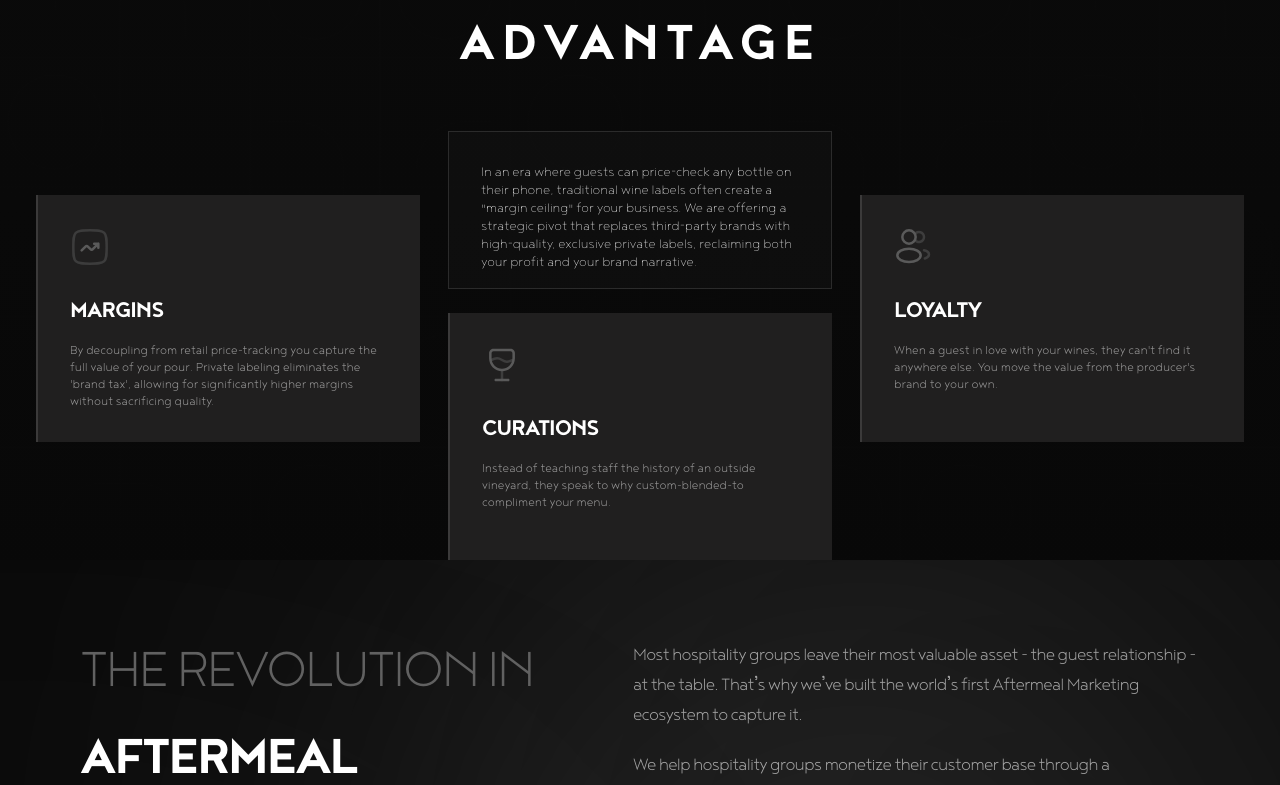
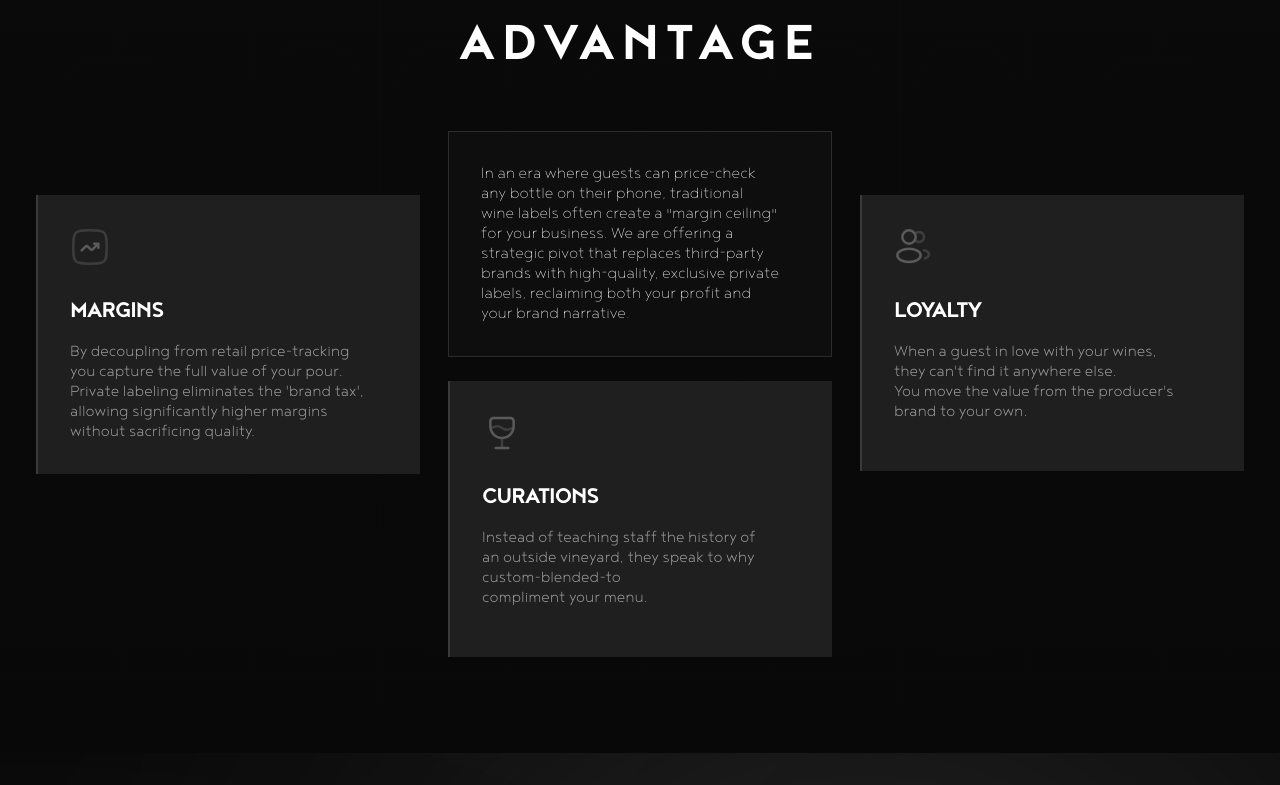
Before and after one commit to vinika02/wine-network, a Next.js app: page / in a window 1280 px wide. Shown: the part 928-1713 px from the top of the page. Built offline with nearby package versions, Linux system fonts and the light colour scheme.

Commit message:
refactor(SentosaSection, IconCard, AdvantageSection): improve layout and spacing for better readability

```diff
--- a/src/app/about-us/page.tsx
+++ b/src/app/about-us/page.tsx
@@ -139,8 +139,8 @@ function WorldSection() {
 
 function SentosaSection() {
   return (
-   <section className="overflow-visible bg-[#151515] px-6 py-20 text-center sm:px-10 lg:h-[819px] lg:px-20 lg:py-20">
-    <div className="mx-auto flex max-w-[1282px] flex-col items-center gap-14">
+   <section className="overflow-visible bg-[#151515] px-6 py-16 text-center sm:px-10 lg:px-20 lg:py-16">
+    <div className="mx-auto flex max-w-[1282px] flex-col items-center gap-10 lg:gap-12">
       <SentosaHeading />
 
       <Image
@@ -153,14 +153,14 @@ function SentosaSection() {
         unoptimized
       />
 
-      <p className="mx-auto max-w-[928px] font-display text-[22px] leading-[1.45] tracking-[-0.04em] text-white/60">
-        In 2022, we took our expertise to the shores of Sentosa with the launch of Suburbia, a
-        full-scale, wine-themed culinary experience. Suburbia was a masterclass in atmospheric
-        dining, serving as a vibrant hub and event space.
-        <br />
-        <br />
-        The closure of Suburbia wasn&apos;t an end, but a catalyst for evolution.
-      </p>
+      <div className="mx-auto flex max-w-[928px] flex-col gap-7 font-display text-[22px] leading-[1.45] tracking-[-0.04em] text-white/60">
+        <p>
+          In 2022, we took our expertise to the shores of Sentosa with the launch of Suburbia, a
+          full-scale, wine-themed culinary experience. Suburbia was a masterclass in atmospheric
+          dining, serving as a vibrant hub and event space.
+        </p>
+        <p>The closure of Suburbia wasn&apos;t an end, but a catalyst for evolution.</p>
+      </div>
     </div>
   </section>
   );
@@ -179,7 +179,7 @@ function SentosaHeading() {
 
 function TransformationSection() {
   return (
-    <section className="mt-10 bg-[#151515] px-6 py-20 sm:px-10 lg:h-[472px] lg:px-20 lg:py-20">
+    <section className="bg-[#151515] px-6 py-16 sm:px-10 lg:px-20 lg:py-16">
       <div className="mx-auto max-w-[1282px]">
         <div className="grid gap-8 lg:h-[80px] lg:grid-cols-[613px_613px] lg:items-start lg:justify-between lg:gap-0">
           <TransformationHeading />
@@ -189,11 +189,11 @@ function TransformationSection() {
             leadership, Wine Network has pivoted to empowering host restaurants through:
           </p>
         </div>
-        <div className="mt-[56px] grid gap-3 lg:grid-cols-2">
+        <div className="mt-10 grid gap-3 lg:grid-cols-2">
           {transformationCards.map((card) => (
             <article
               key={card.title}
-              className="flex min-h-[176px] border border-white/10 bg-transparent px-6 py-8 sm:px-8 lg:h-[176px] lg:px-8 lg:py-8"
+              className="flex border border-white/10 bg-transparent px-6 py-7 sm:px-8 lg:min-h-[176px] lg:px-8 lg:py-7"
             >
               <div className="flex w-full flex-col gap-3">
               <Image src={card.iconSrc} alt="" width={32} height={32} className="h-7 w-7" />
--- a/src/components/icon-card.tsx
+++ b/src/components/icon-card.tsx
@@ -22,7 +22,7 @@ export function IconCard({
   const descriptionLines = Array.isArray(description) ? description : [description];
 
   return (
-    <article className="motion-card w-full border-l-2 border-white/12 bg-[#201F1F] px-7 py-7 text-left lg:h-[247px] lg:w-[384px] lg:px-8 lg:py-8">
+    <article className="motion-card w-full border-l-2 border-white/12 bg-[#201F1F] px-7 py-7 text-left lg:min-h-[276px] lg:w-[384px] lg:px-8 lg:py-8">
       <Image
         src={iconSrc}
         alt=""
@@ -34,9 +34,9 @@ export function IconCard({
       <h3 className="font-display text-[24px] font-bold uppercase leading-[1.5] tracking-[-0.04em] text-white sm:text-[28px] lg:text-[24px]">
         {title}
       </h3>
-      <p className="mt-3 text-[14px] leading-6 font-light text-white/55 lg:text-[12px] lg:leading-[17px]">
+      <p className="mt-3 text-[16px] font-light leading-6 text-white/55 lg:leading-5">
         {descriptionLines.map((line) => (
-          <span key={line} className="block lg:whitespace-nowrap">
+          <span key={line} className="block">
             {line}
           </span>
         ))}
--- a/src/lib/home-data.ts
+++ b/src/lib/home-data.ts
@@ -2,9 +2,10 @@ export const advantageCards = [
   {
     title: "Margins",
     description: [
-      "By decoupling from retail price-tracking you capture the",
-      "full value of your pour. Private labeling eliminates the",
-      "'brand tax', allowing for significantly higher margins",
+      "By decoupling from retail price-tracking",
+      "you capture the full value of your pour.",
+      "Private labeling eliminates the 'brand tax',",
+      "allowing significantly higher margins",
       "without sacrificing quality.",
     ],
     iconSrc: "/icon/advantage-margins.svg",
@@ -14,8 +15,9 @@ export const advantageCards = [
   {
     title: "Curations",
     description: [
-      "Instead of teaching staff the history of an outside",
-      "vineyard, they speak to why custom-blended-to",
+      "Instead of teaching staff the history of",
+      "an outside vineyard, they speak to why",
+      "custom-blended-to",
       "compliment your menu.",
     ],
     iconSrc: "/icon/advantage-curations.svg",
@@ -25,8 +27,9 @@ export const advantageCards = [
   {
     title: "Loyalty",
     description: [
-      "When a guest in love with your wines, they can't find it",
-      "anywhere else. You move the value from the producer's",
+      "When a guest in love with your wines,",
+      "they can't find it anywhere else.",
+      "You move the value from the producer's",
       "brand to your own.",
     ],
     iconSrc: "/icon/advantage-loyalty.svg",
--- a/src/sections/advantage-section.tsx
+++ b/src/sections/advantage-section.tsx
@@ -12,16 +12,18 @@ import { advantageCards } from "@/lib/home-data";
 export function AdvantageSection() {
   const [margins, curations, loyalty] = advantageCards;
   const descriptionLines = [
-    "In an era where guests can price-check any bottle on",
-    "their phone, traditional wine labels often create a",
-    '"margin ceiling" for your business. We are offering a',
-    "strategic pivot that replaces third-party brands with",
-    "high-quality, exclusive private labels, reclaiming both",
-    "your profit and your brand narrative.",
+    "In an era where guests can price-check",
+    "any bottle on their phone, traditional",
+    'wine labels often create a "margin ceiling"',
+    "for your business. We are offering a",
+    "strategic pivot that replaces third-party",
+    "brands with high-quality, exclusive private",
+    "labels, reclaiming both your profit and",
+    "your brand narrative.",
   ];
 
   return (
-    <section className="section-shell section-pattern">
+    <section className="section-shell section-pattern pb-16 sm:pb-20 lg:pb-24">
       <div className="mx-auto max-w-[1208px] px-6">
         {/* Heading + glow divider */}
         <div className="mx-auto flex max-w-3xl flex-col items-center text-center">
@@ -48,16 +50,16 @@ export function AdvantageSection() {
 
           {/* Col 2 - description + Curations stacked */}
           <div className="flex flex-col gap-6">
-            <div className="border border-white/12 bg-white/[0.02] p-6 text-[14px] leading-6 text-white/72 lg:h-[158px] lg:w-[384px] lg:px-8 lg:py-8 lg:text-[13px] lg:leading-[18px]">
+            <div className="border border-white/12 bg-white/[0.02] p-6 text-[16px] leading-6 text-white/72 lg:min-h-[224px] lg:w-[384px] lg:px-8 lg:py-8 lg:leading-5">
               <span className="lg:hidden">
                 In an era where guests can price-check any bottle on their phone, traditional wine
                 labels often create a &quot;margin ceiling&quot; for your business. We are offering
                 a strategic pivot that replaces third-party brands with high-quality, exclusive
                 private labels, reclaiming both your profit and your brand narrative.
               </span>
-              <span className="hidden lg:block hidden lg:block text-white font-extralight">
+              <span className="hidden font-extralight text-white lg:block">
                 {descriptionLines.map((line) => (
-                  <span key={line} className="block whitespace-nowrap">
+                  <span key={line} className="block">
                     {line}
                   </span>
                 ))}
```
